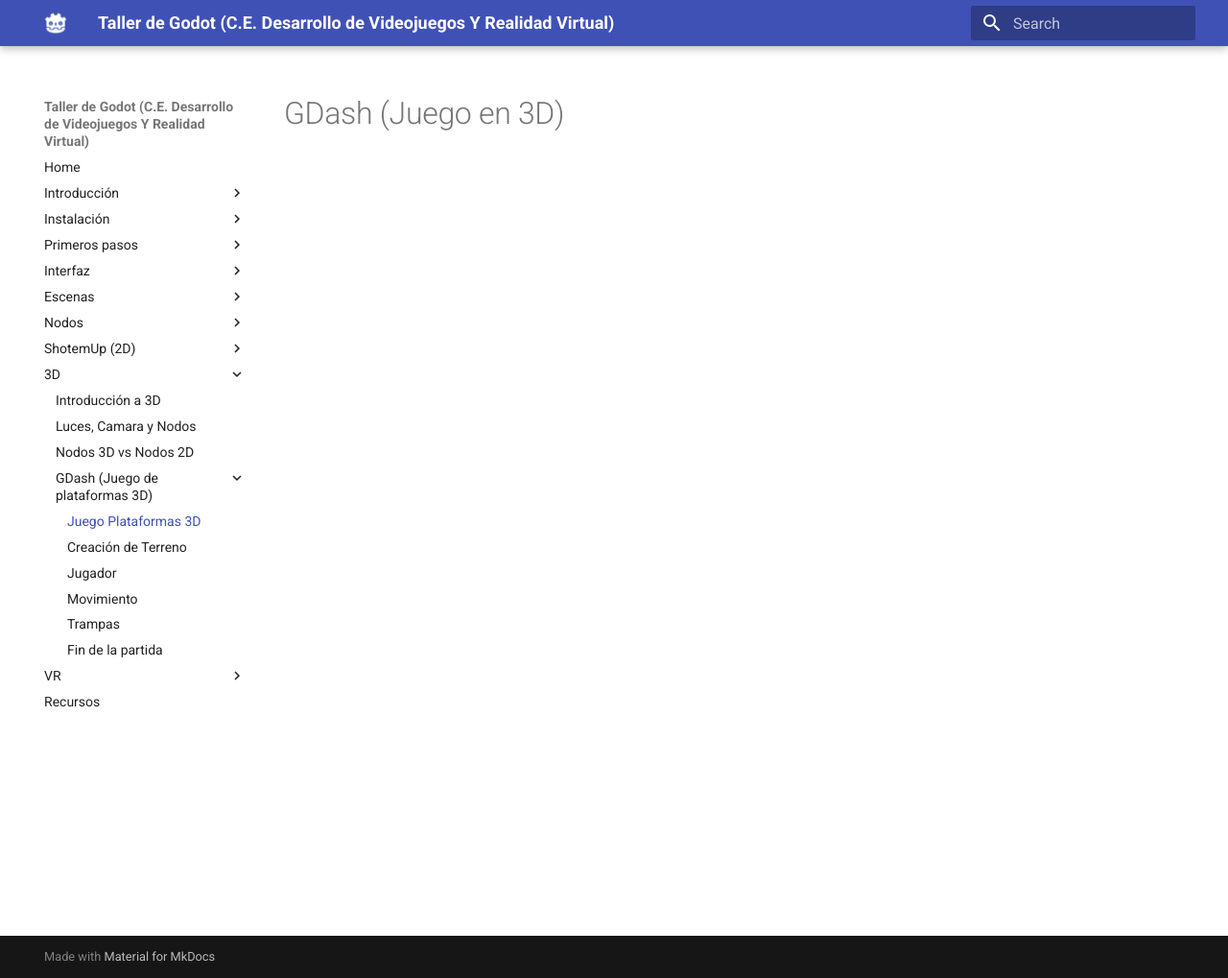
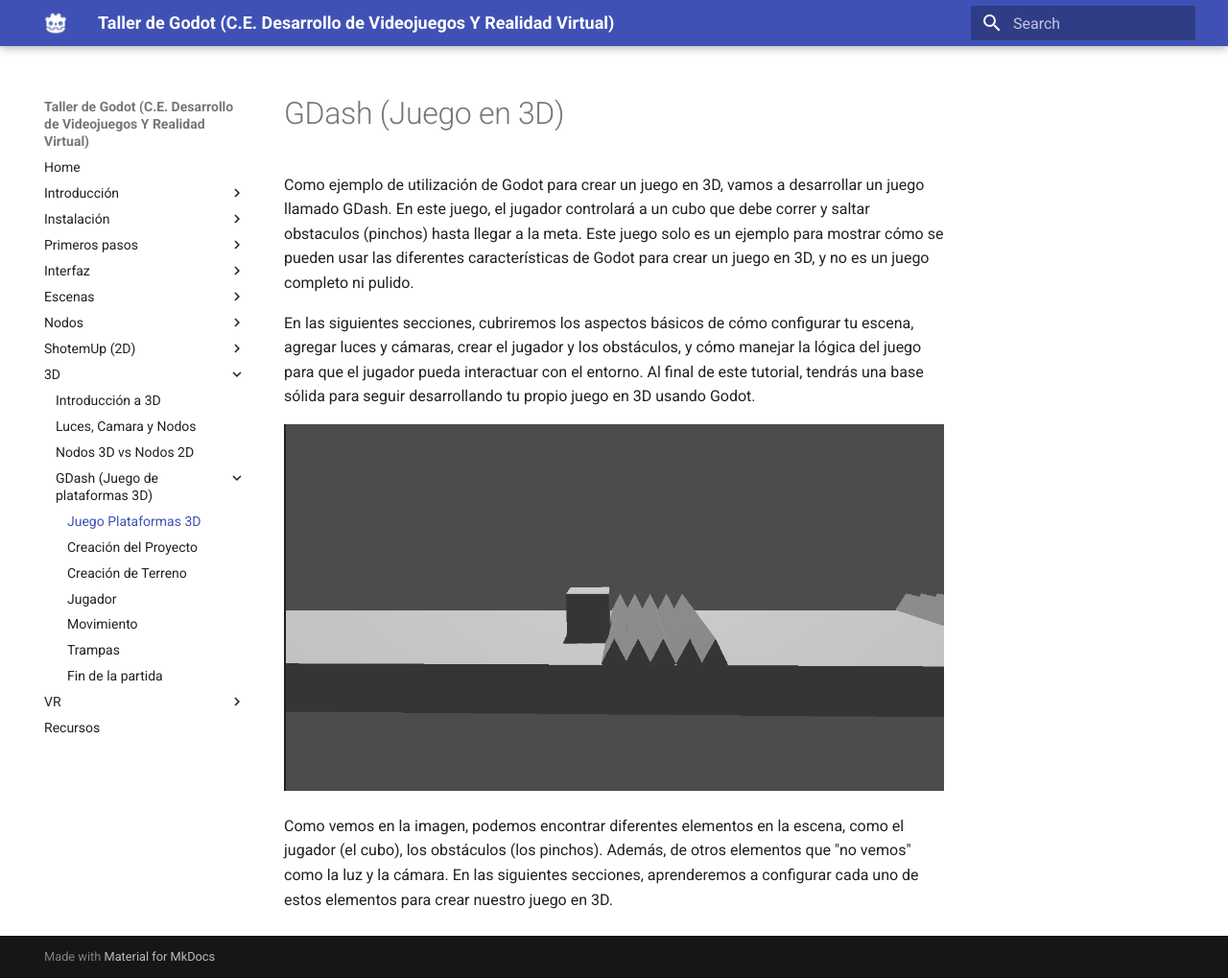
Before and after one commit to makeclassicgames/godotosc2025, an MkDocs documentation site: the page built from docs/gdash.md, in a window 1280 px wide and 1019 px high. Shown: the whole window at 96% size. Built offline with MkDocs 1.6.1 and Material for MkDocs 9.7.7, drawn with Linux system fonts in a browser that asks for light colours.

Commit message:
añadiendo introducción a 3D

```diff
--- a/docs/gdash.md
+++ b/docs/gdash.md
@@ -1 +1,9 @@
 # GDash (Juego en 3D)
+
+Como ejemplo de utilización de Godot para crear un juego en 3D, vamos a desarrollar un juego llamado GDash. En este juego, el jugador controlará a un cubo que debe correr y saltar obstaculos (pinchos) hasta llegar a la meta. Este juego solo es un ejemplo para mostrar cómo se pueden usar las diferentes características de Godot para crear un juego en 3D, y no es un juego completo ni pulido.
+
+En las siguientes secciones, cubriremos los aspectos básicos de cómo configurar tu escena, agregar luces y cámaras, crear el jugador y los obstáculos, y cómo manejar la lógica del juego para que el jugador pueda interactuar con el entorno. Al final de este tutorial, tendrás una base sólida para seguir desarrollando tu propio juego en 3D usando Godot.
+
+![Imagen del juego GDash](img/gdash1.png)
+
+Como vemos en la imagen, podemos encontrar diferentes elementos en la escena, como el jugador (el cubo), los obstáculos (los pinchos). Además, de otros elementos que "no vemos" como la luz y la cámara. En las siguientes secciones, aprenderemos a configurar cada uno de estos elementos para crear nuestro juego en 3D.
--- a/mkdocs.yml
+++ b/mkdocs.yml
@@ -40,6 +40,7 @@
       - Nodos 3D vs Nodos 2D: nodes_3d_vs_2d.md
       - GDash (Juego de plataformas 3D):
           - Juego Plataformas 3D: gdash.md
+          - Creación del Proyecto: create_project.md
           - Creación de Terreno: terrain.md
           - Jugador: player.md
           - Movimiento: movement_3d.md
```
Also changed, not shown: docs/create_project.md (added, +1 -0 lines), docs/lights_camera_nodes.md (+2 -0 lines), docs/img/gdash1.png (added).
